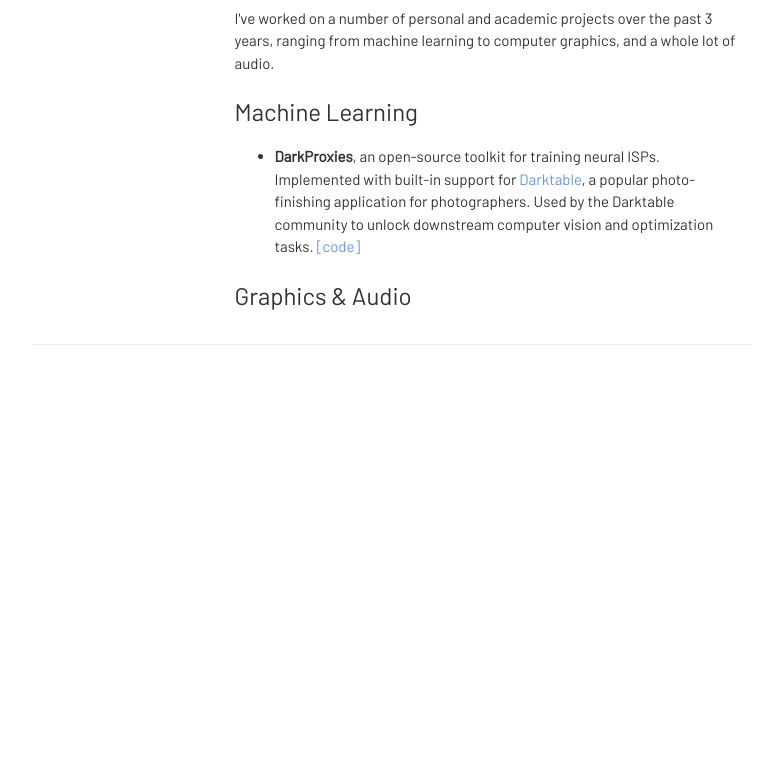
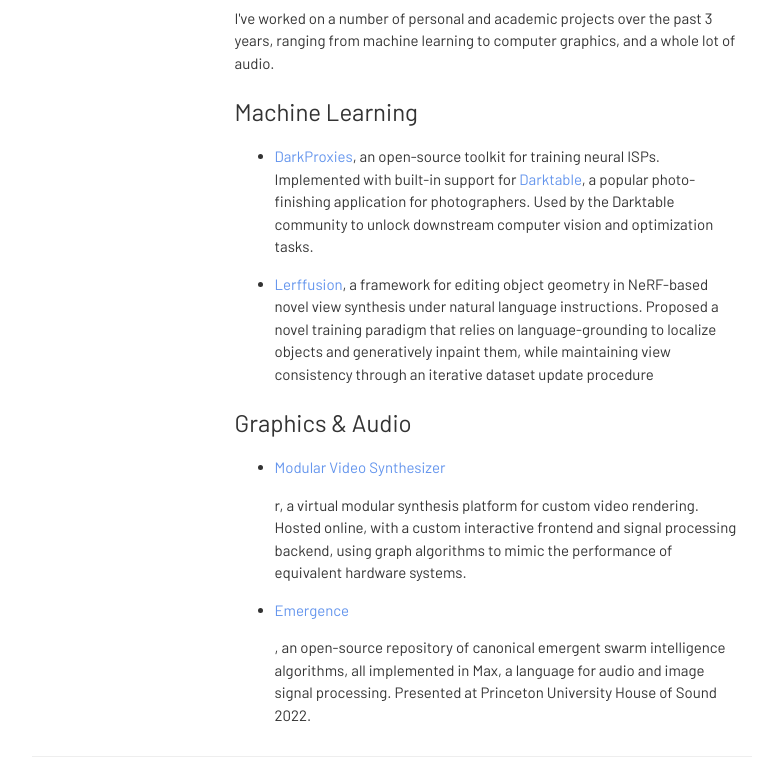
Before and after one commit to DavidBorts/DavidBorts.github.io, a plain HTML site: page projects.html in a window 1280 px wide. Shown: the part 270-1047 px from the top of the page, without its empty margins (248-1031 px from the left). Before the commit the page ends 800 px from the top, so only its background shows below. Drawn offline with Linux system fonts and the light colour scheme.

Commit message:
added more projects

```diff
--- a/projects.html
+++ b/projects.html
@@ -95,10 +95,15 @@
           <p> I've worked on a number of personal and academic projects over the past 3 years, ranging from machine learning to computer graphics, and a whole lot of audio. </p>
           <h3>Machine Learning</h3>
           <ul>
-            <li><b>DarkProxies</b>, an open-source toolkit for training neural ISPs. Implemented with built-in support for <a href="https://darktable.org">Darktable</a>, a popular photo-finishing application for photographers. Used by the Darktable community to unlock downstream computer vision and optimization tasks.&nbsp;<a href="https://github.com/DavidBorts/DarkProxies">[code]</a></li>
+            <li><a href="https://github.com/DavidBorts/DarkProxies">DarkProxies</a>, an open-source toolkit for training neural ISPs. Implemented with built-in support for <a href="https://darktable.org">Darktable</a>, a popular photo-finishing application for photographers. Used by the Darktable community to unlock downstream computer vision and optimization tasks.</li>
+            <li><a href="https://www.cs.princeton.edu/~jiatongy/projects/cos526_report">Lerffusion</a>, a framework for editing object geometry in NeRF-based novel view synthesis under natural language instructions. Proposed a novel training paradigm that relies on language-grounding to localize objects and generatively inpaint them, while maintaining view consistency through an iterative dataset update procedure</li>
           </ul>
 
           <h3>Graphics & Audio</h3>
+          <ul>
+            <li><a href="https://davidborts.github.io/ModularVideoSynthesizer/">Modular Video Synthesizer</a></li>r, a virtual modular synthesis platform for custom video rendering. Hosted online, with a custom interactive frontend and signal processing backend, using graph algorithms to mimic the performance of equivalent hardware systems.
+            <li><a href="https://github.com/DavidBorts/Emergence">Emergence</a></li>, an open-source repository of canonical emergent swarm intelligence algorithms, all implemented in Max, a language for audio and image signal processing. Presented at Princeton University House of Sound 2022.
+          </ul>
         </div>
       </div>
 
```
